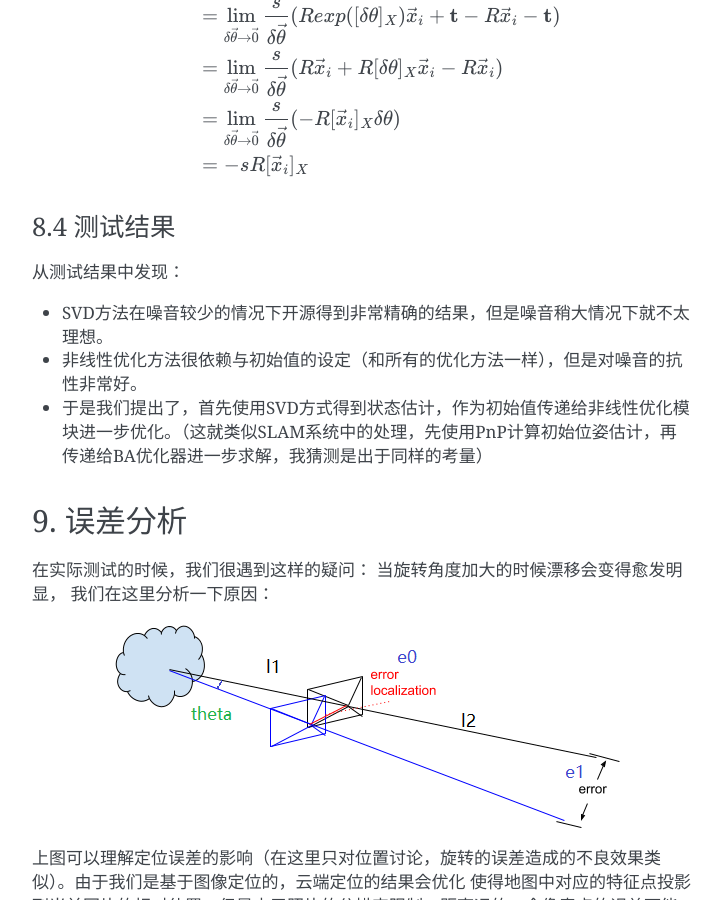
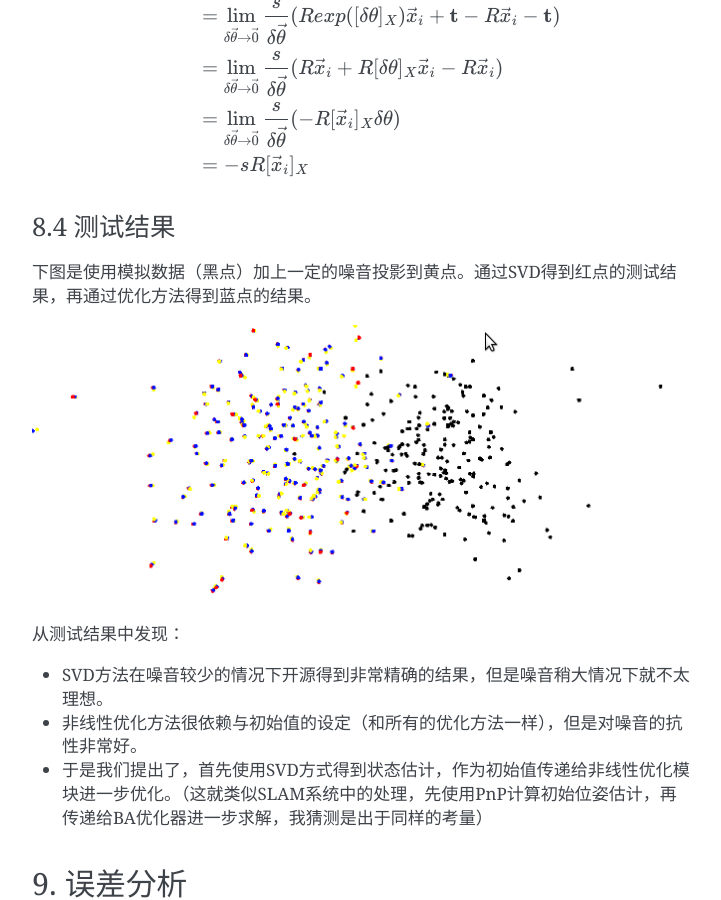
Before and after one commit to gggliuye/VIO, a Sphinx documentation site: the page built from docs/UnitySc/unityShadowCreator.rst, in a window 1280 px wide and 900 px high, scrolled down 10062 px. Shown: the whole window, without its empty margins (388-1109 px from the left). Built offline with Sphinx 7.4.7, drawn with Linux system fonts in a browser that asks for light colours.

Commit message:
Update unityShadowCreator.rst

```diff
--- a/docs/UnitySc/unityShadowCreator.rst
+++ b/docs/UnitySc/unityShadowCreator.rst
@@ -312,6 +312,10 @@ extern "C" float* Internal_TrackMonocularWithID(int idx, unsigned char* inputIma
 8.4 测试结果
 ~~~~~~~~~~~~~~~~~~~~~~~~
 
+下图是使用模拟数据（黑点）加上一定的噪音投影到黄点。通过SVD得到红点的测试结果，再通过优化方法得到蓝点的结果。
+
+.. image:: mergeTest.png
+   :align: center
 
 从测试结果中发现：
 
```
